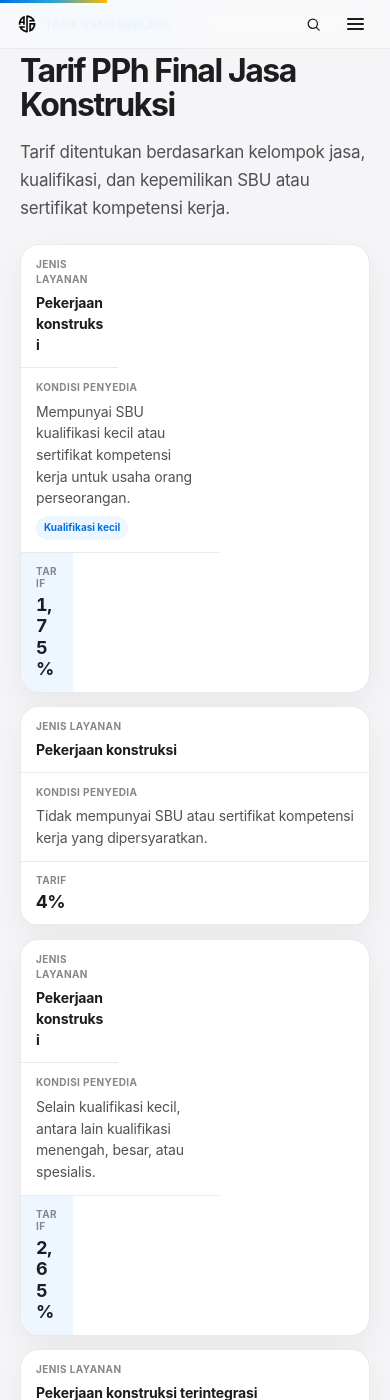
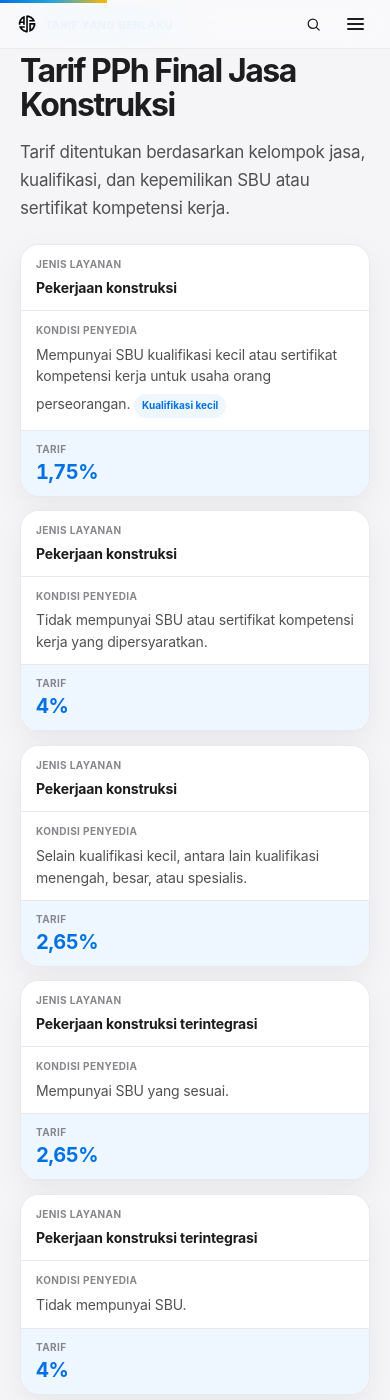
Before and after one commit to dhaniswara86/dhaniswara86.github.io, a Jekyll site: the page built from _artikel/jasakonstruksi.md, in a window 390 px wide and 1400 px high, scrolled down 5611 px. Built offline with Jekyll 4.4.1, drawn with Linux system fonts in a browser that asks for light colours.

Commit message:
Implement mobile styles for tariff table
Added mobile styles for the tariff table to ensure full width display on devices with a max width of 760px.

```diff
--- a/assets/css/jasakonstruksi.css
+++ b/assets/css/jasakonstruksi.css
@@ -993,3 +993,37 @@
     text-align: left !important;
   }
 }
+/* =========================================================
+   FIX MOBILE — TABEL TARIF JASA KONSTRUKSI
+   Memastikan semua kolom menjadi full width di HP,
+   baik baris ganjil maupun genap.
+   ========================================================= */
+
+@media (max-width: 760px) {
+
+  .article-body .jk-tariff-table tbody tr td:nth-child(1),
+  .article-body .jk-tariff-table tbody tr td:nth-child(2),
+  .article-body .jk-tariff-table tbody tr td:nth-child(3),
+  .article-body .jk-tariff-table tbody tr:nth-child(odd) td:nth-child(1),
+  .article-body .jk-tariff-table tbody tr:nth-child(odd) td:nth-child(2),
+  .article-body .jk-tariff-table tbody tr:nth-child(odd) td:nth-child(3),
+  .article-body .jk-tariff-table tbody tr:nth-child(even) td:nth-child(1),
+  .article-body .jk-tariff-table tbody tr:nth-child(even) td:nth-child(2),
+  .article-body .jk-tariff-table tbody tr:nth-child(even) td:nth-child(3) {
+    display: block !important;
+    width: 100% !important;
+    max-width: 100% !important;
+    min-width: 0 !important;
+    text-align: left !important;
+  }
+
+  .article-body .jk-tariff-table tbody tr td:nth-child(3),
+  .article-body .jk-tariff-table tbody tr:nth-child(odd) td:nth-child(3),
+  .article-body .jk-tariff-table tbody tr:nth-child(even) td:nth-child(3) {
+    background: #eef6ff !important;
+    color: var(--blue) !important;
+    font-size: 20px !important;
+    font-weight: 700 !important;
+    text-align: left !important;
+  }
+}
```
